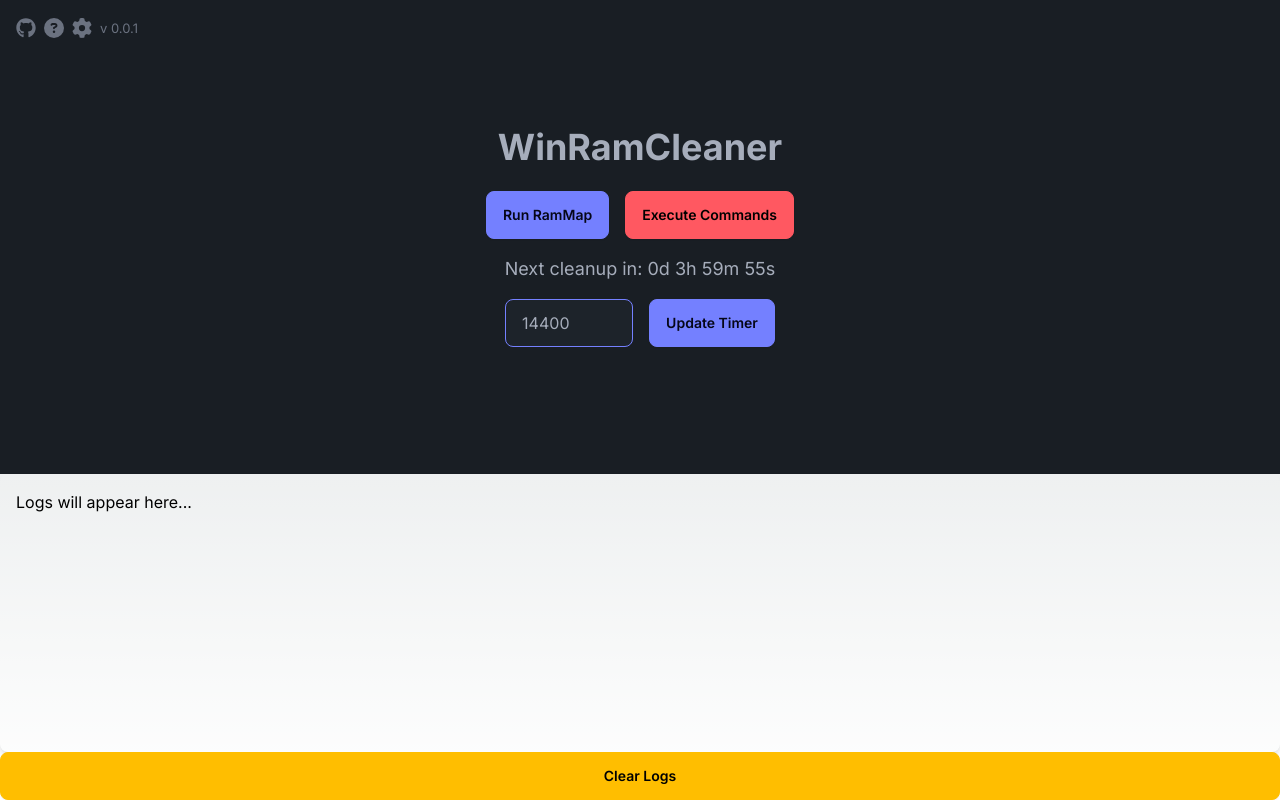
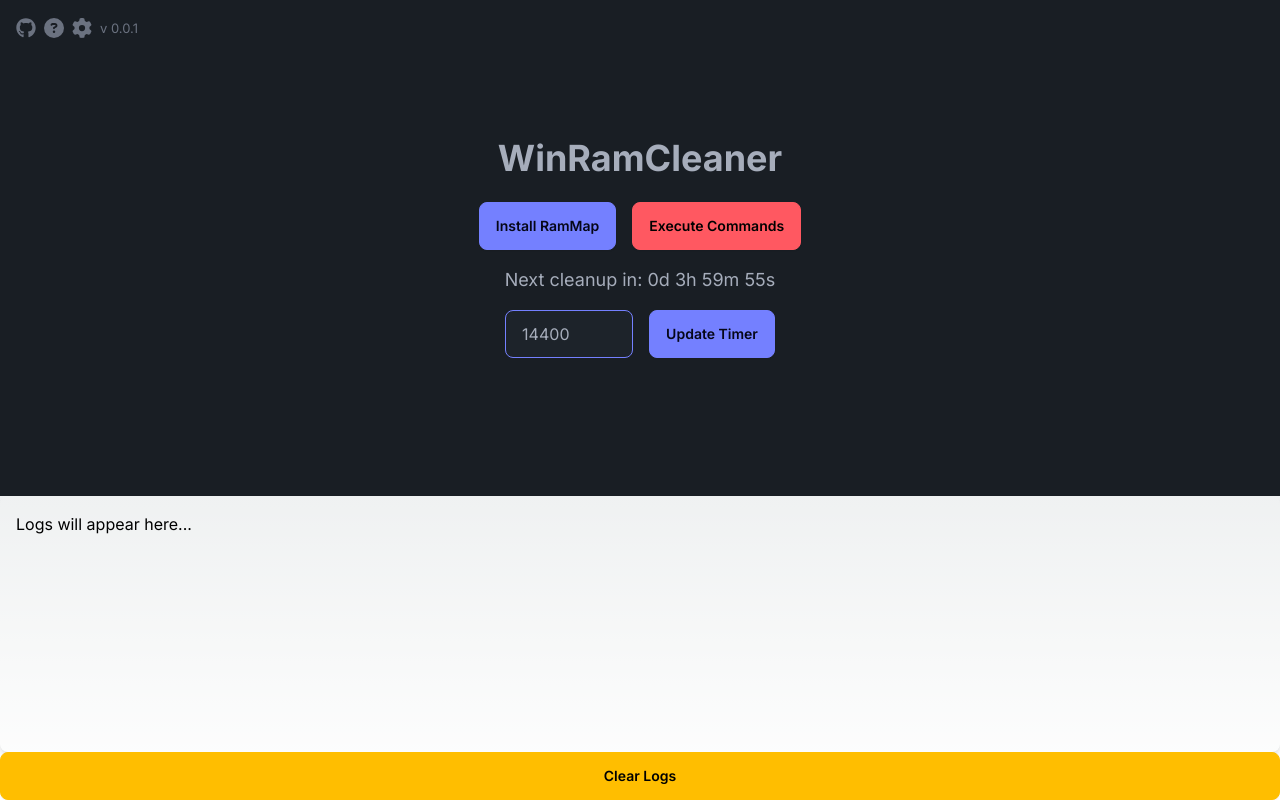
Before and after one commit to shiueo/RamZero, a Next.js app in the folder winramcleaner/: page / in a window 1280 px wide. Built offline with nearby package versions, Linux system fonts and the light colour scheme.

Commit message:
텍스트 수정 / placeholder / clear logs버튼 위치 조정

```diff
--- a/winramcleaner/app/page.tsx
+++ b/winramcleaner/app/page.tsx
@@ -83,14 +83,13 @@ export default function Home() {
   }
 
   const formatTime = (seconds: number) => {
-    const days = Math.floor(seconds / 86400)  // 1 day = 86400 seconds
+    const days = Math.floor(seconds / 86400) // 1 day = 86400 seconds
     const hours = Math.floor((seconds % 86400) / 3600)
     const minutes = Math.floor((seconds % 3600) / 60)
     const remainingSeconds = seconds % 60
 
     return `${days}d ${hours}h ${minutes}m ${remainingSeconds}s`
-}
-
+  }
 
   const handleClearLogs = () => {
     setResult([])
@@ -128,7 +127,7 @@ export default function Home() {
         <div className="flex w-full max-w-4xl flex-col items-center space-y-4">
           <div className="flex space-x-4">
             <button onClick={handleEnsureRamMap} className="btn btn-primary">
-              Run RamMap
+              Install RamMap
             </button>
             <button onClick={handleExecuteCommands} className="btn btn-error">
               Execute Commands
@@ -146,7 +145,7 @@ export default function Home() {
               value={inputDuration}
               onChange={(e) => setInputDuration(parseInt(e.target.value))}
               className="input input-bordered input-primary w-32"
-              placeholder='(sec)'
+              placeholder="(sec)"
             />
             <button
               onClick={handleSetTimerDuration}
@@ -159,10 +158,10 @@ export default function Home() {
       </div>
 
       {/* 로그 및 클리어 버튼 */}
-      <div className="flex flex-1 flex-col">
+      <div className="flex  flex-col">
         <div
           ref={logContainerRef}
-          className="w-full flex-1 overflow-y-auto rounded-lg p-4 shadow-md"
+          className="w-full flex-1 overflow-y-auto rounded-lg p-4 shadow-md min-h-64"
           style={{ maxHeight: '50vh' }} // 화면 절반 차지하게
         >
           {result.length === 0
```
